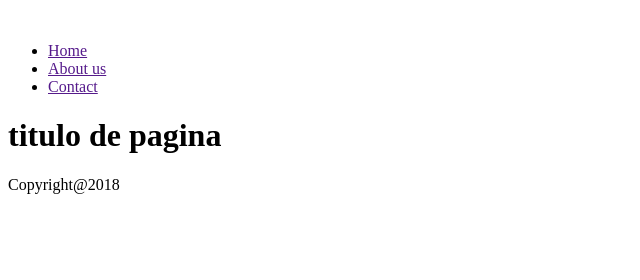
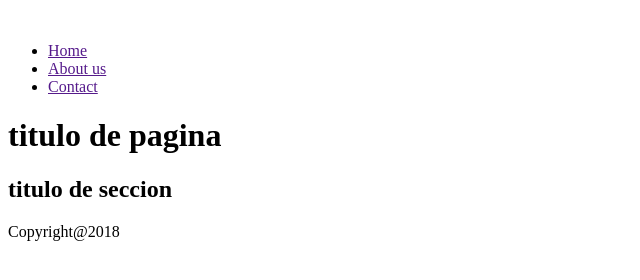
Before and after one commit to josealbertodelalamo/gitflow, a plain HTML site: page index.html in a window 1280 px wide. Shown: the whole page, without its empty margins (0-640 px from the left). Drawn offline with Linux system fonts and the light colour scheme.

Commit message:
nueva seccion en index

```diff
--- a/index.html
+++ b/index.html
@@ -17,6 +17,9 @@
     </header>
     <main>
       <h1>titulo de pagina</h1>
+      <section>
+        <h2>titulo de seccion</h2>
+      </section>
     </main>
     <footer>
       <p>Copyright@2018</p>
```
